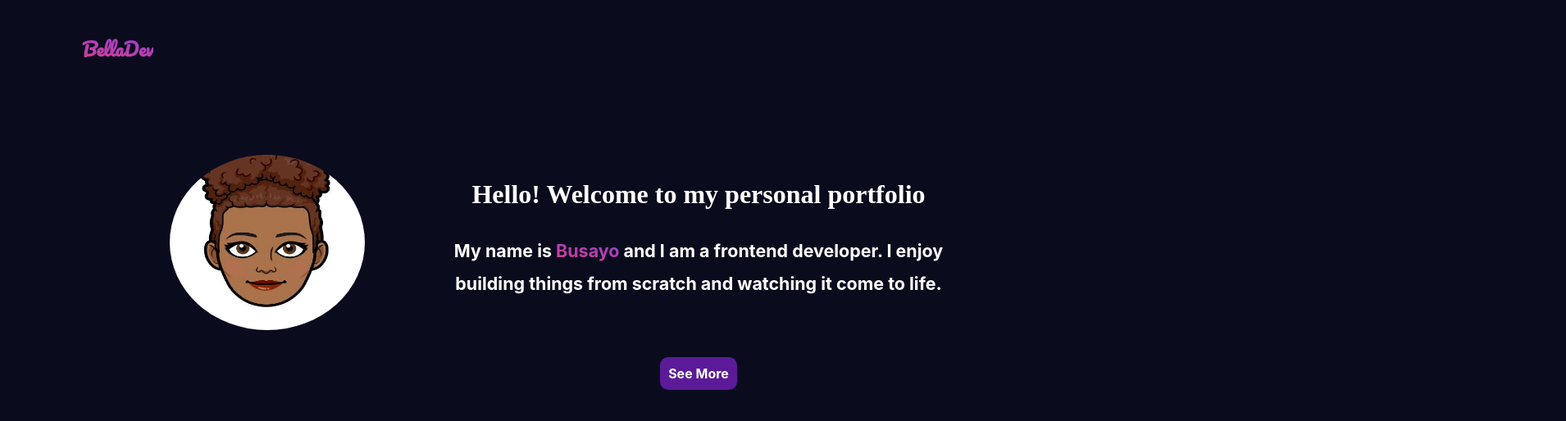
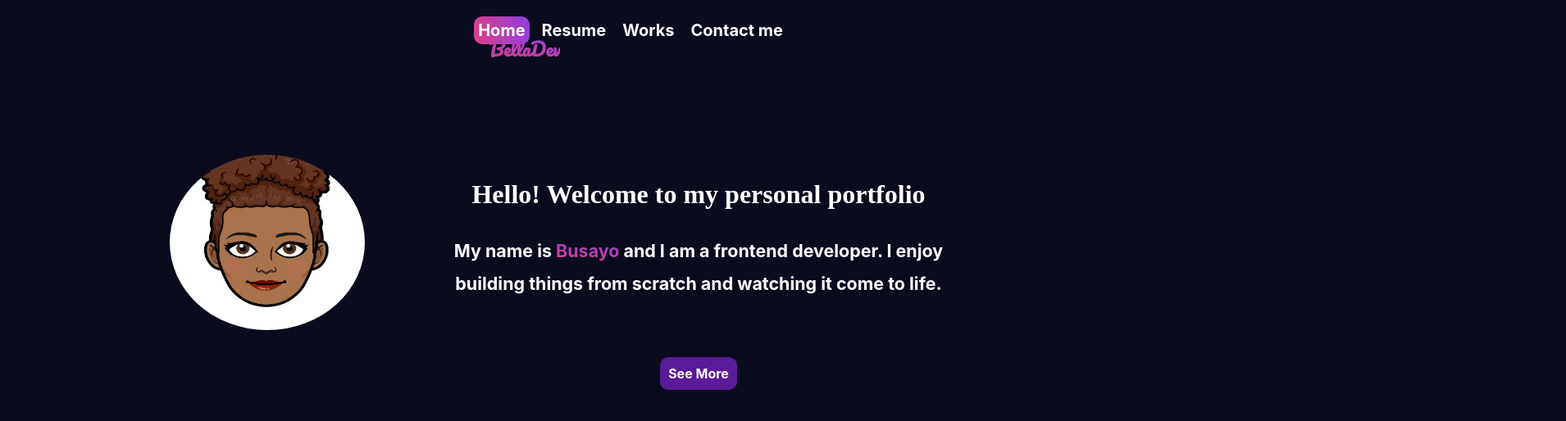
Before and after one commit to bellatrick/portfolio, a React (Create React App) app: page / in a window 1280 px wide. Shown: the top 514 px of the page at 82% size, 1910 px wide, since content can reach past the window. Built offline with nearby package versions, Linux system fonts and the light colour scheme.

Commit message:
Update styles.css

```diff
--- a/src/Components/Navbar/styles.css
+++ b/src/Components/Navbar/styles.css
@@ -6,7 +6,9 @@
 .navContainer{
   width: 100%;
   height: 100%;
+  place-items: center;
   display: flex;
+
   align-items: center;
   justify-content: space-between;
 }
@@ -43,7 +45,6 @@
 .NavList{
     display: flex;
     align-items: center;
-
 }
 .NavList ul{
     top: 0;
@@ -54,7 +55,7 @@
     left: -100vw;
 
     text-align: center;
-    position: fixed;
+    position: absolute;
     transition: all 0.5s ease-in-out;
     background-color: rgb(0,0,0,0.8);
     overflow-y: scroll;
@@ -68,7 +69,7 @@
 .NavList ul li a{
     display: block;
     font-size: 20px;
-    padding: 7px 0;
+    padding: 10px 0;
     color: white;
     transition: all 0.5s ease-in-out;
     text-decoration: none;
@@ -83,7 +84,11 @@
     }
     .NavList{
         position: absolute;
-        right: -630px;
+        right: -560px;
+        top: 20px;
+    }
+    .navContainer{
+        display: inline-block;
     }
     .NavList ul{
         padding: 0;
@@ -107,7 +112,7 @@
     }
     .NavList ul li a:hover{
         padding: 5px;
-        transform: scale(1.1);
+        transform: scale(1.0);
         background: linear-gradient(80deg,#DC3F89 0%,#903EDD 100%);
     }
 }
```
